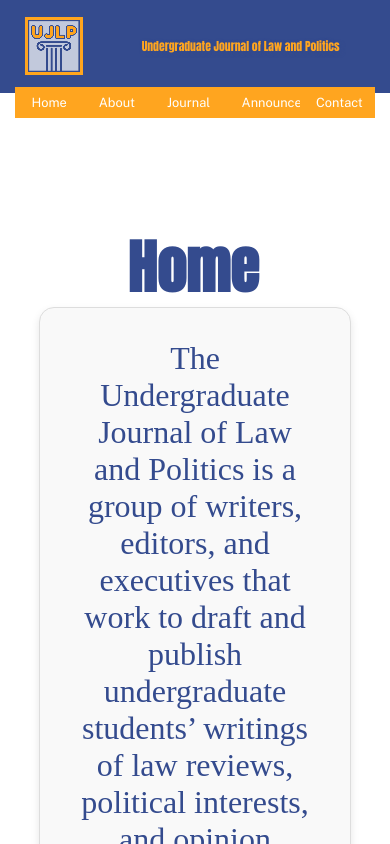
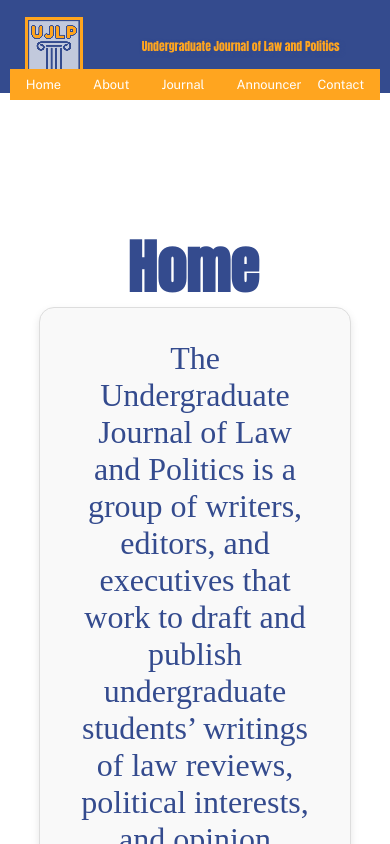
Before and after one commit to RobBundy2002/UJLP, a React (Create React App) app in the folder my-app/: page / in a window 390 px wide. Built offline with nearby package versions, Linux system fonts and the light colour scheme.

Commit message:
Possible fix?

```diff
--- a/my-app/src/App.css
+++ b/my-app/src/App.css
@@ -116,7 +116,7 @@ html, body {
     margin-top: 0;
   }
   .App-nav-top{
-    width: 15vw;
-    margin-top: -7.8vw;
+    width: 7.7vh;
+    margin-top: -5.8vh;
   }
 }
```
